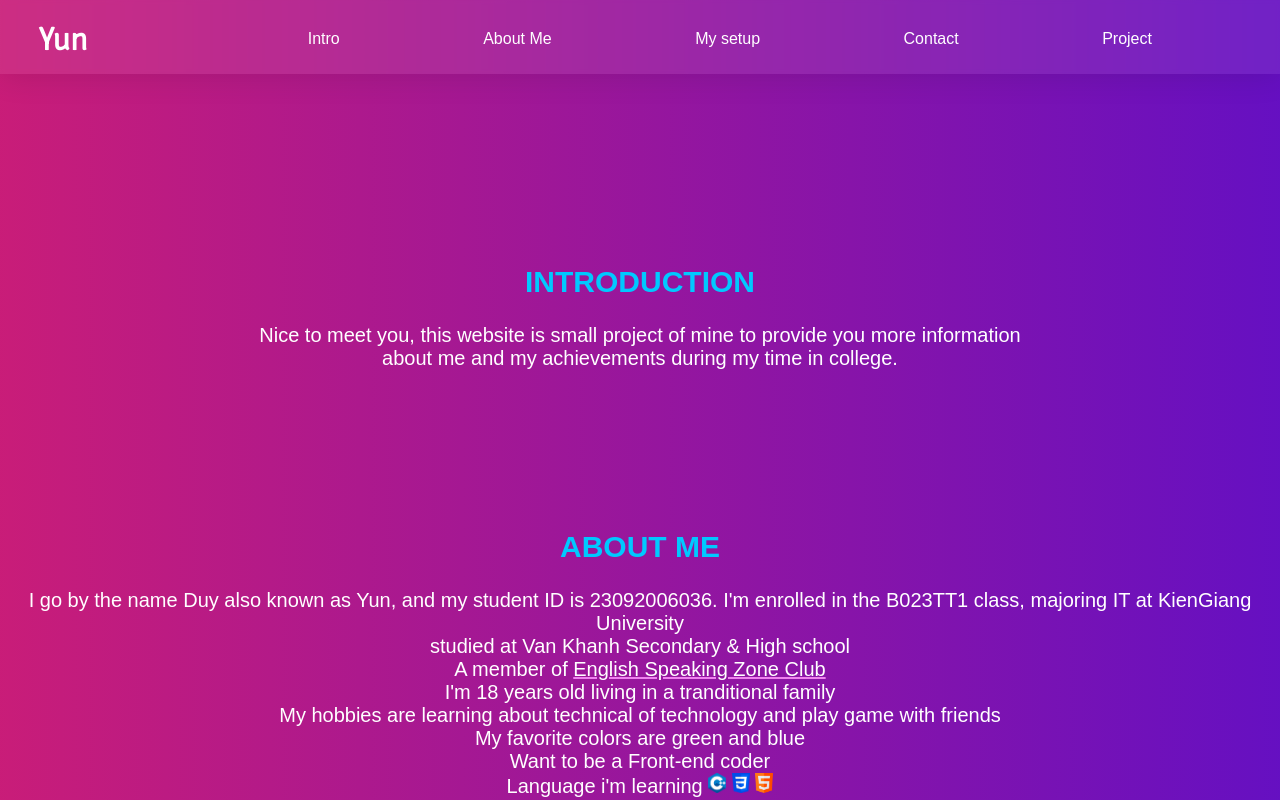
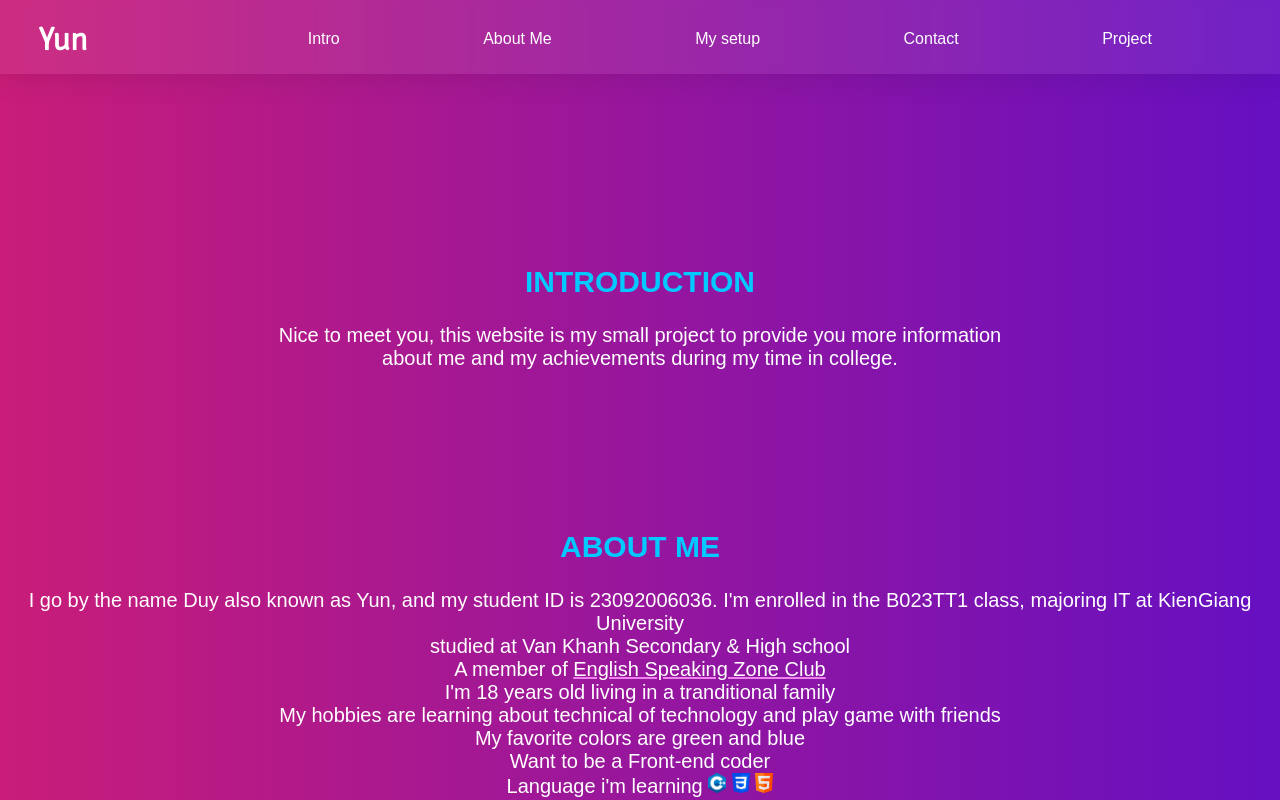
Before and after one commit to YunYun3725/YunYun3725.github.io, a plain HTML site: page Profile/Main-Profile/My-Website.html in a window 1280 px wide. Shown: the top 800 px of the page. Drawn offline with nearby package versions, Linux system fonts and the light colour scheme.

Commit message:
My-Website.html

```diff
--- a/Profile/Main-Profile/My-Website.html
+++ b/Profile/Main-Profile/My-Website.html
@@ -44,7 +44,7 @@
     <div class="intro_container">
         <h1>INTRODUCTION</h1>
         <p1>
-                Nice to meet you, this website is small project of mine to provide you more information about me and my achievements during my time in college.
+                Nice to meet you, this website is my small project to provide you more information about me and my achievements during my time in college.
         </p1>
     </div>
         <div class="aboutme_container">
```
